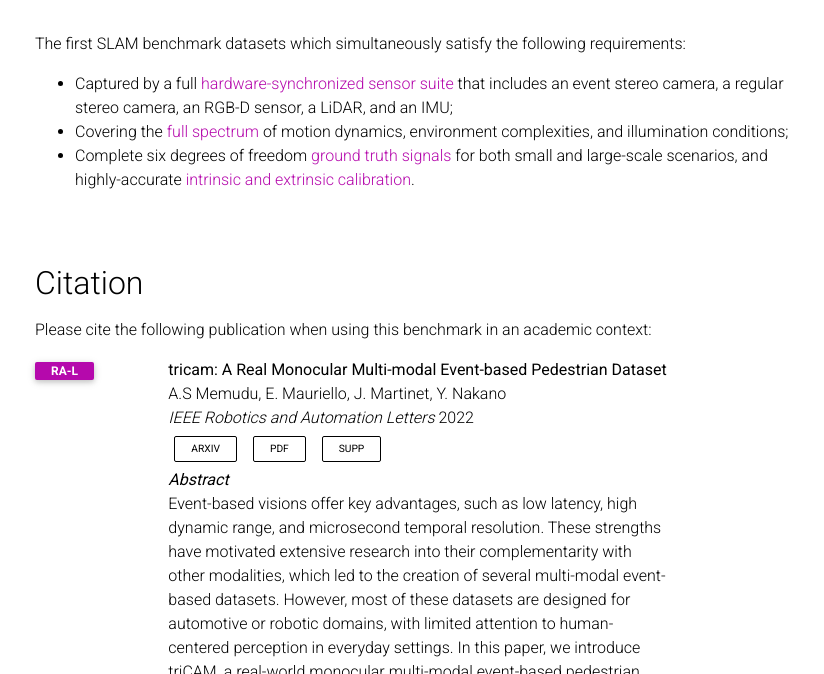
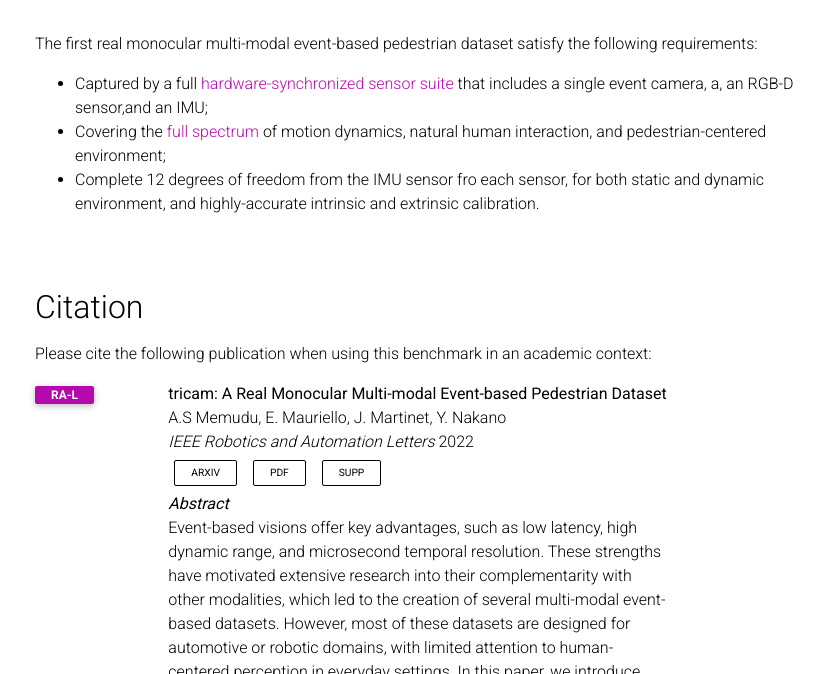
Before and after one commit to anikesadia/triCam-dataset, a Jekyll site: the page index.html, which Jekyll copies as it is, in a window 1280 px wide and 900 px high, scrolled down 338 px, cut to the strip 226-900 px from the top of the window. Shown: the whole strip, without its empty margins (220-1044 px from the left). Built offline with Jekyll 4.4.1, drawn with Linux system fonts in a browser that asks for light colours; comment, search, counter and statistics services are not loaded; a style sheet for code colours, icons or effects is not loaded.

Commit message:
Update index.html

```diff
--- a/index.html
+++ b/index.html
@@ -176,21 +176,17 @@
                 <div class="clearfix">
                     <p><br></p>
 
-                    <p><img src="assets/img/overview.png" alt="sensor" style="max-width:98%;"></p>
+                    <p><img src="assets/gif/web_scene1_combined.gif" alt="sensor" style="max-width:98%;"></p>
 
                     <p><br></p>
 
-                    <p>The first SLAM benchmark datasets which simultaneously satisfy the following requirements:</p>
+                    <p>The first real monocular multi-modal event-based pedestrian dataset satisfy the following requirements:</p>
 
                     <ul>
                         <li>Captured by a full <a href="about/synchronization/index.html">hardware-synchronized</a> <a
-                                href="about/sensor/index.html">sensor suite</a> that includes an event stereo camera, a
-                            regular stereo camera, an RGB-D sensor, a LiDAR, and an IMU;</li>
-                        <li>Covering the <a href="download/index.html">full spectrum</a> of motion dynamics, environment
-                            complexities, and illumination conditions;</li>
-                        <li>Complete six degrees of freedom <a href="about/ground_truth/index.html">ground truth
-                                signals</a> for both small and large-scale scenarios, and highly-accurate <a
-                                href="calibration/index.html">intrinsic and extrinsic calibration</a>.</li>
+                                href="about/sensor/index.html">sensor suite</a> that includes a single event camera, a, an RGB-D sensor,and an IMU;</li>
+                        <li>Covering the <a href="download/index.html">full spectrum</a> of motion dynamics, natural human interaction,  and pedestrian-centered environment;</li>
+                        <li>Complete 12 degrees of freedom from the IMU sensor fro each sensor, for both static and dynamic environment, and highly-accurate intrinsic and extrinsic calibration</a>.</li>
                     </ul>
 
                     <p><br></p>
```
